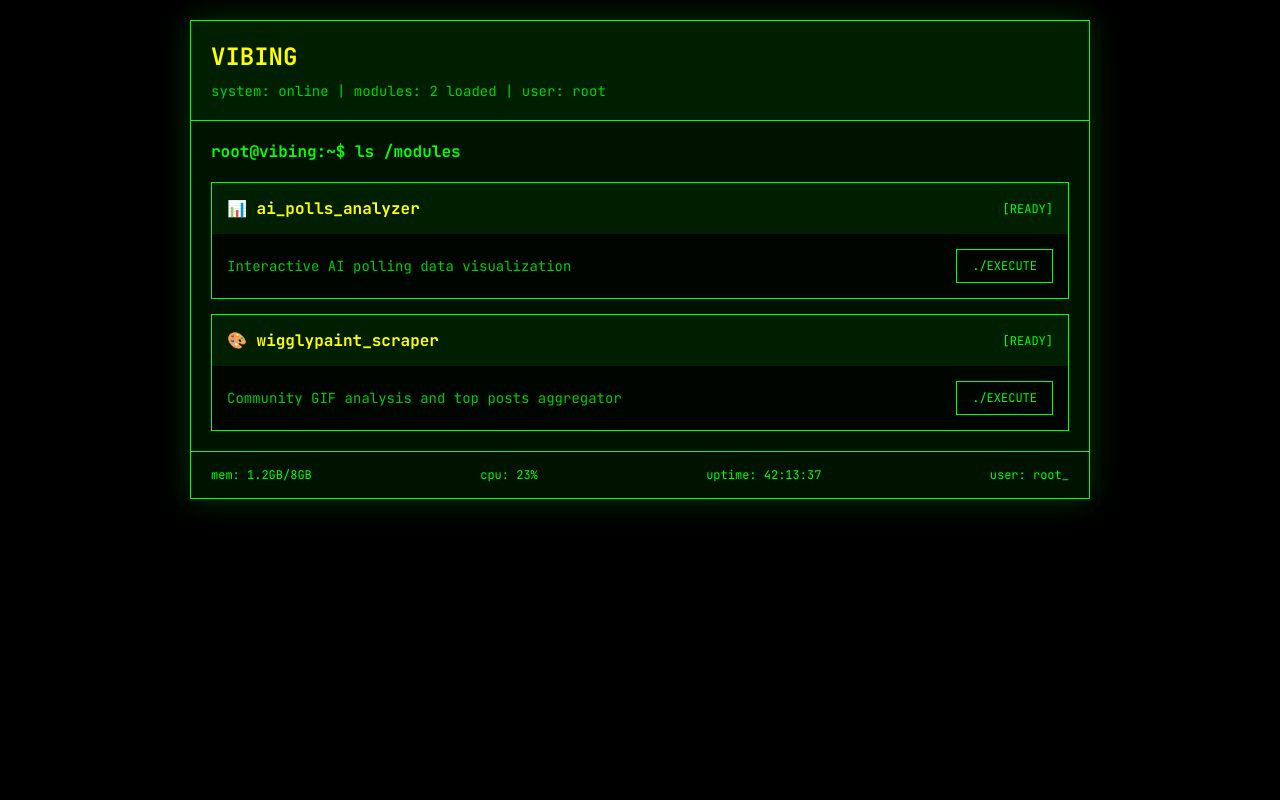
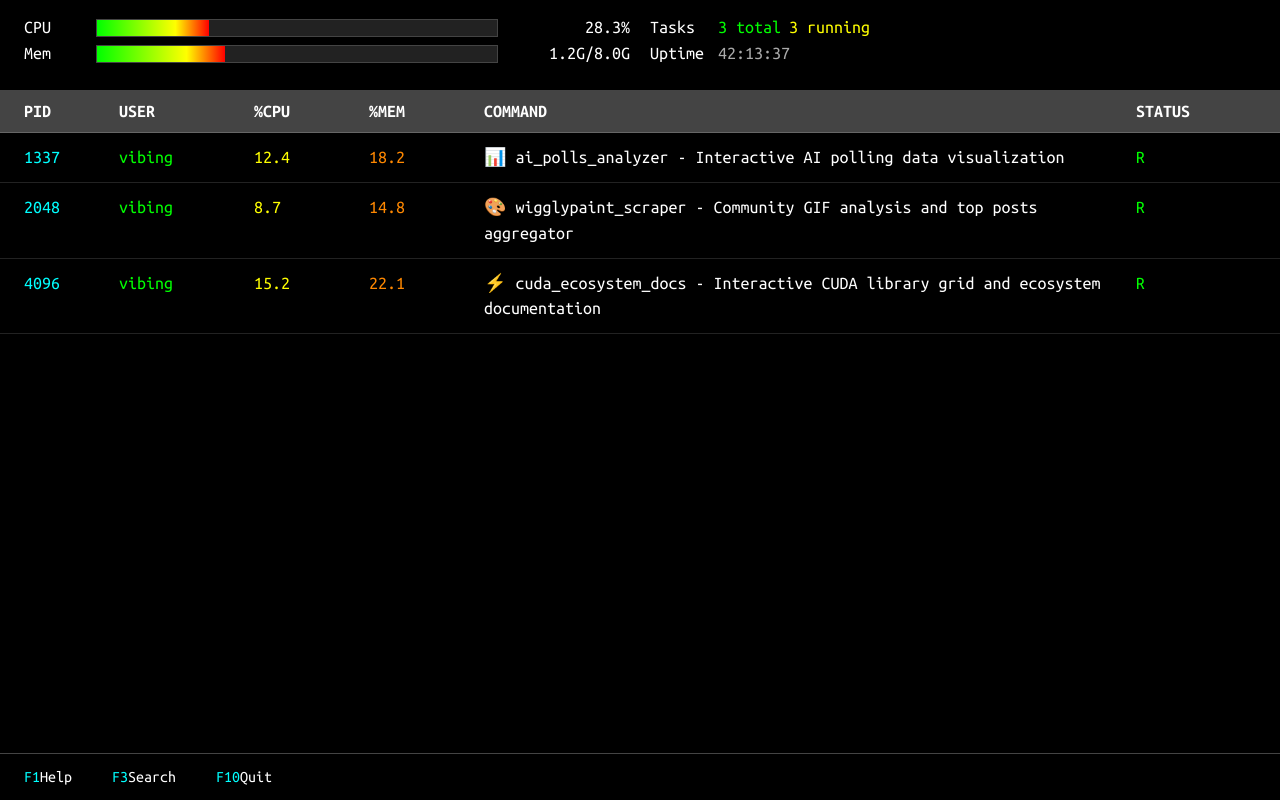
Before and after one commit to codereport/vibing, a plain HTML site: page index.html in a window 1280 px wide. Drawn offline with Linux system fonts and the light colour scheme.

Commit message:
:art: change index.html style

```diff
--- a/index.html
+++ b/index.html
@@ -3,9 +3,9 @@
 <head>
     <meta charset="UTF-8">
     <meta name="viewport" content="width=device-width, initial-scale=1.0">
-    <title>vibing://terminal</title>
+    <title>htop - vibing</title>
     <style>
-        @import url('https://fonts.googleapis.com/css2?family=JetBrains+Mono:wght@400;700&display=swap');
+        @import url('https://fonts.googleapis.com/css2?family=Ubuntu+Mono:wght@400;700&display=swap');
 
         * {
             margin: 0;
@@ -14,199 +14,254 @@
         }
 
         body {
-            font-family: 'JetBrains Mono', monospace;
+            font-family: 'Ubuntu Mono', monospace;
             background: #000;
-            color: #00ff00;
-            min-height: 100vh;
-            padding: 20px;
+            color: #fff;
+            font-size: 18px;
+            line-height: 1.4;
+            overflow: hidden;
         }
 
-        .terminal {
-            max-width: 900px;
-            margin: 0 auto;
-            background: rgba(0, 20, 0, 0.95);
-            border: 1px solid #00ff00;
-            box-shadow: 0 0 30px rgba(0, 255, 0, 0.2);
+        .htop-container {
+            height: 100vh;
+            display: flex;
+            flex-direction: column;
         }
 
-        .header {
-            padding: 20px;
-            border-bottom: 1px solid #00ff00;
-            background: rgba(0, 255, 0, 0.05);
+        .system-header {
+            background: #000;
+            padding: 16px 24px;
+            border-bottom: 1px solid #444;
         }
 
-        .title {
-            font-size: 24px;
-            font-weight: bold;
-            color: #ffff00;
-            margin-bottom: 10px;
+        .sys-info {
+            display: grid;
+            grid-template-columns: 1fr 1fr;
+            gap: 20px;
+            margin-bottom: 8px;
         }
 
-        .status {
-            font-size: 14px;
-            opacity: 0.8;
+        .sys-left, .sys-right {
+            display: flex;
+            flex-direction: column;
+            gap: 2px;
         }
 
-        .main {
-            padding: 20px;
+        .stat-line {
+            display: flex;
+            align-items: center;
+            height: 24px;
         }
 
-        .prompt {
-            margin-bottom: 20px;
-            color: #00ff00;
-            font-weight: bold;
+        .stat-label {
+            color: #fff;
+            width: 60px;
+            flex-shrink: 0;
         }
 
-        .modules {
-            display: grid;
-            gap: 15px;
+        .progress-bar {
+            flex: 1;
+            height: 18px;
+            background: #222;
+            border: 1px solid #444;
+            margin: 0 12px;
+            position: relative;
+            overflow: hidden;
         }
 
-        .module {
-            border: 1px solid #00ff00;
-            background: rgba(0, 0, 0, 0.7);
-            transition: all 0.3s ease;
+        .progress-fill {
+            height: 100%;
+            background: linear-gradient(90deg, #0f0 0%, #ff0 70%, #f00 100%);
+            transition: width 0.3s ease;
         }
 
-        .module:hover {
-            border-color: #ffff00;
-            box-shadow: 0 0 15px rgba(255, 255, 0, 0.3);
+        .stat-value {
+            color: #fff;
+            width: 120px;
+            text-align: right;
+            flex-shrink: 0;
         }
 
-        .module-header {
-            padding: 15px;
-            background: rgba(0, 255, 0, 0.1);
+        .load-uptime {
             display: flex;
             justify-content: space-between;
-            align-items: center;
+            color: #aaa;
+            font-size: 12px;
+            margin-top: 4px;
         }
 
-        .module-name {
-            color: #ffff00;
+        .process-header {
+            background: #444;
+            color: #fff;
+            padding: 8px 24px;
             font-weight: bold;
+            display: grid;
+            grid-template-columns: 80px 120px 100px 100px 1fr 120px;
+            gap: 15px;
+            border-bottom: 1px solid #666;
         }
 
-        .module-status {
-            color: #00ff00;
-            font-size: 12px;
+        .process-list {
+            flex: 1;
+            overflow-y: auto;
+            background: #000;
         }
 
-        .module-body {
-            padding: 15px;
-            display: flex;
-            justify-content: space-between;
-            align-items: center;
+        .process-row {
+            display: grid;
+            grid-template-columns: 80px 120px 100px 100px 1fr 120px;
             gap: 15px;
+            padding: 12px 24px;
+            border-bottom: 1px solid #222;
+            cursor: pointer;
+            transition: background 0.2s;
         }
 
-        .module-desc {
-            opacity: 0.8;
-            font-size: 14px;
-            flex: 1;
+        .process-row:hover {
+            background: #333;
         }
 
-        .exec-btn {
-            background: transparent;
-            border: 1px solid #00ff00;
-            color: #00ff00;
-            padding: 8px 15px;
-            font-family: inherit;
-            cursor: pointer;
-            transition: all 0.3s ease;
-            text-decoration: none;
-            display: inline-block;
-            font-size: 12px;
-            text-transform: uppercase;
+        .process-row.selected {
+            background: #0066cc;
+            color: #fff;
         }
 
-        .exec-btn:hover {
-            background: #00ff00;
-            color: #000;
-            box-shadow: 0 0 10px rgba(0, 255, 0, 0.5);
+        .pid { color: #0ff; }
+        .user { color: #0f0; }
+        .cpu { color: #ff0; }
+        .mem { color: #f80; }
+        .command { color: #fff; }
+        .status { color: #0f0; }
+
+        .function-keys {
+            background: #000;
+            border-top: 1px solid #444;
+            padding: 12px 24px;
+            display: flex;
+            gap: 40px;
+            color: #aaa;
+            font-size: 16px;
         }
 
-        .footer {
-            padding: 15px 20px;
-            border-top: 1px solid #00ff00;
-            display: flex;
-            justify-content: space-between;
-            font-size: 12px;
+        .fkey {
+            color: #0ff;
         }
 
-        .cursor {
-            animation: blink 1s infinite;
+        .fkey-desc {
+            color: #fff;
         }
 
-        @keyframes blink {
-            0%, 50% { opacity: 1; }
-            51%, 100% { opacity: 0; }
+        .cpu-bar .progress-fill {
+            width: 28%;
+        }
+
+        .mem-bar .progress-fill {
+            width: 32%;
+        }
+
+        .swp-bar .progress-fill {
+            width: 8%;
+        }
+
+        .load-bar .progress-fill {
+            width: 18%;
         }
 
         @media (max-width: 768px) {
-            .terminal {
-                margin: 10px;
+            .sys-info {
+                grid-template-columns: 1fr;
+                gap: 10px;
             }
 
-            .header, .main, .footer {
-                padding: 15px;
+            .process-header,
+            .process-row {
+                grid-template-columns: 50px 80px 60px 1fr 80px;
+                font-size: 11px;
             }
 
-            .module-body {
-                flex-direction: column;
-                align-items: flex-start;
+            .function-keys {
+                flex-wrap: wrap;
                 gap: 10px;
             }
         }
     </style>
 </head>
 <body>
-    <div class="terminal">
-        <div class="header">
-            <div class="title">VIBING</div>
-            <div class="status">system: online | modules: 2 loaded | user: root</div>
-        </div>
-
-        <div class="main">
-            <div class="prompt">root@vibing:~$ ls /modules</div>
-
-            <div class="modules">
-                <div class="module">
-                    <div class="module-header">
-                        <div class="module-name">📊 ai_polls_analyzer</div>
-                        <div class="module-status">[READY]</div>
+    <div class="htop-container">
+        <div class="system-header">
+            <div class="sys-info">
+                <div class="sys-left">
+                    <div class="stat-line">
+                        <span class="stat-label">CPU</span>
+                        <div class="progress-bar cpu-bar">
+                            <div class="progress-fill"></div>
+                        </div>
+                        <span class="stat-value">28.3%</span>
                     </div>
-                    <div class="module-body">
-                        <div class="module-desc">
-                            Interactive AI polling data visualization
+                    <div class="stat-line">
+                        <span class="stat-label">Mem</span>
+                        <div class="progress-bar mem-bar">
+                            <div class="progress-fill"></div>
                         </div>
-                        <a href="ai_polls/poll_results_visualization.html" class="exec-btn">
-                            ./execute
-                        </a>
+                        <span class="stat-value">1.2G/8.0G</span>
                     </div>
                 </div>
-
-                <div class="module">
-                    <div class="module-header">
-                        <div class="module-name">🎨 wigglypaint_scraper</div>
-                        <div class="module-status">[READY]</div>
+                <div class="sys-right">
+                    <div class="stat-line">
+                        <span class="stat-label">Tasks</span>
+                        <span style="color: #0f0; margin-left: 8px;">3 total</span>
+                        <span style="color: #ff0; margin-left: 8px;">3 running</span>
                     </div>
-                    <div class="module-body">
-                        <div class="module-desc">
-                            Community GIF analysis and top posts aggregator
-                        </div>
-                        <a href="wigglypaint/wigglypaint_top10.html" class="exec-btn">
-                            ./execute
-                        </a>
+                    <div class="stat-line">
+                        <span class="stat-label">Uptime</span>
+                        <span style="color: #aaa; margin-left: 8px;">42:13:37</span>
                     </div>
                 </div>
             </div>
         </div>
 
-        <div class="footer">
-            <span>mem: 1.2GB/8GB</span>
-            <span>cpu: 23%</span>
-            <span>uptime: 42:13:37</span>
-            <span>user: root<span class="cursor">_</span></span>
+        <div class="process-header">
+            <div>PID</div>
+            <div>USER</div>
+            <div>%CPU</div>
+            <div>%MEM</div>
+            <div>COMMAND</div>
+            <div>STATUS</div>
+        </div>
+
+        <div class="process-list">
+            <div class="process-row" onclick="window.location.href='ai_polls/poll_results_visualization.html'">
+                <div class="pid">1337</div>
+                <div class="user">vibing</div>
+                <div class="cpu">12.4</div>
+                <div class="mem">18.2</div>
+                <div class="command">📊 ai_polls_analyzer - Interactive AI polling data visualization</div>
+                <div class="status">R</div>
+            </div>
+
+            <div class="process-row" onclick="window.location.href='wigglypaint/wigglypaint_top10.html'">
+                <div class="pid">2048</div>
+                <div class="user">vibing</div>
+                <div class="cpu">8.7</div>
+                <div class="mem">14.8</div>
+                <div class="command">🎨 wigglypaint_scraper - Community GIF analysis and top posts aggregator</div>
+                <div class="status">R</div>
+            </div>
+
+            <div class="process-row" onclick="window.location.href='https://codereport.github.io/cuda-x-docs/'">
+                <div class="pid">4096</div>
+                <div class="user">vibing</div>
+                <div class="cpu">15.2</div>
+                <div class="mem">22.1</div>
+                <div class="command">⚡ cuda_ecosystem_docs - Interactive CUDA library grid and ecosystem documentation</div>
+                <div class="status">R</div>
+            </div>
+        </div>
+
+        <div class="function-keys">
+            <span><span class="fkey">F1</span><span class="fkey-desc">Help</span></span>
+            <span><span class="fkey">F3</span><span class="fkey-desc">Search</span></span>
+            <span><span class="fkey">F10</span><span class="fkey-desc">Quit</span></span>
         </div>
     </div>
 </body>
```
